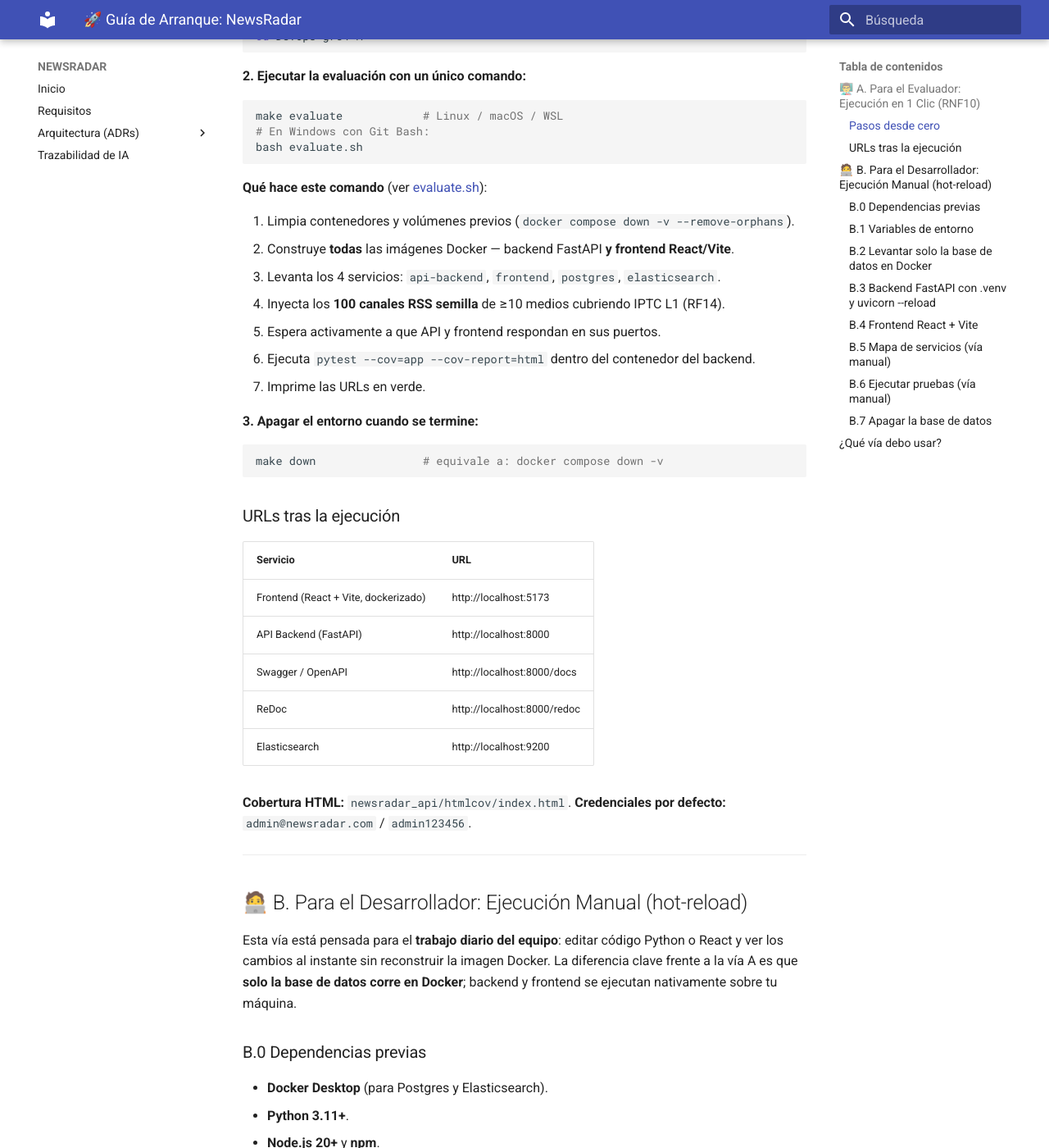
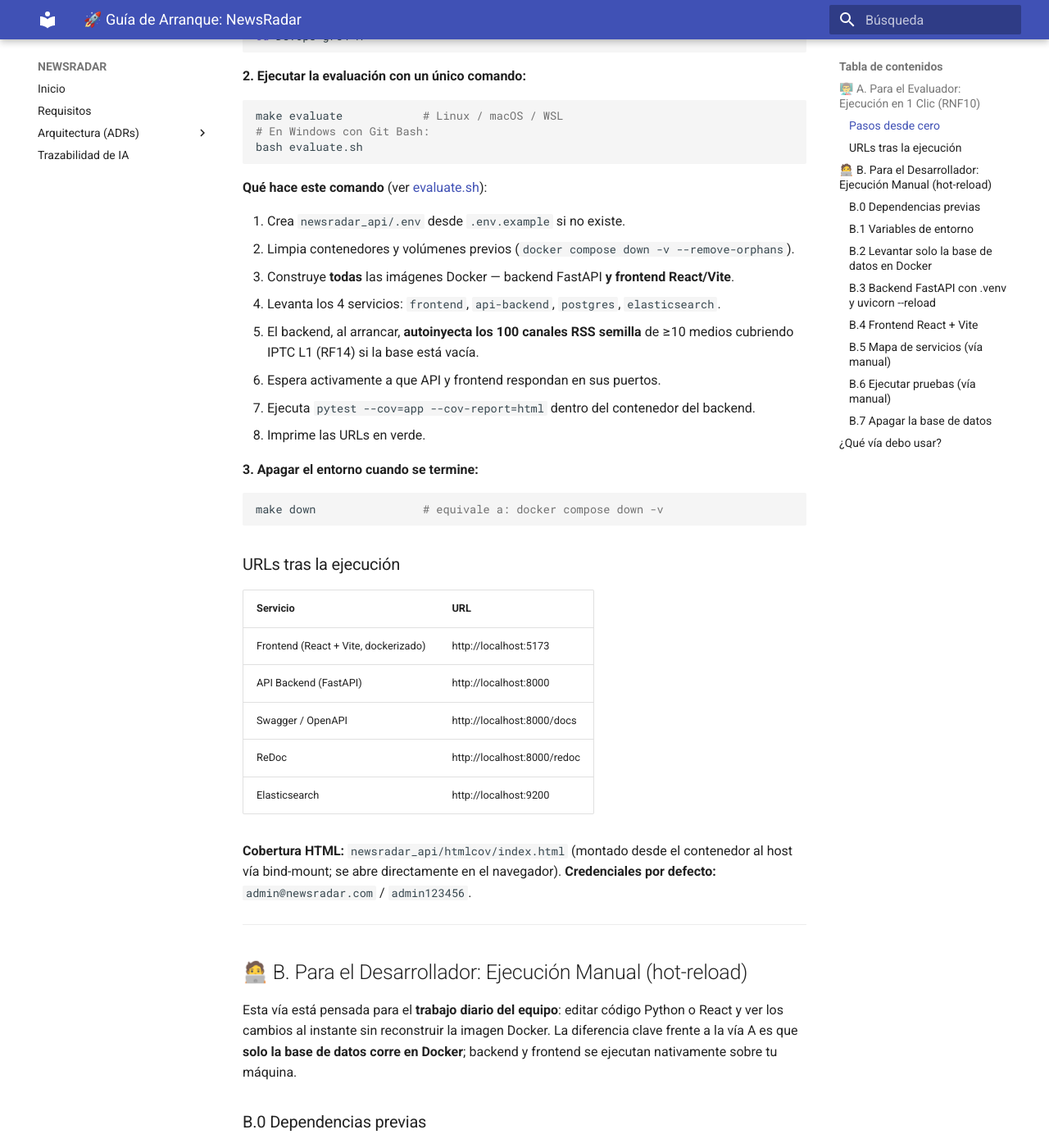
Before and after one commit to DevOpsUC3M-gr84-A/DevOps-gr84-A, an MkDocs documentation site: the page built from docs/quickstart.md, in a window 1280 px wide and 1400 px high, scrolled down 820 px. Shown: the whole window at 82% size. Built offline with MkDocs 1.6.1 and Material for MkDocs 9.7.7, drawn with Linux system fonts in a browser that asks for light colours.

Commit message:
fix: blindaje total de evaluacion RNF10, dockerizacion de tests y gestion automatica de .env

```diff
--- a/docker-compose.yml
+++ b/docker-compose.yml
@@ -33,6 +33,10 @@ services:
       # uvicorn solo necesita leer ficheros para detectar cambios; así
       # appuser nunca intentará escribir __pycache__ en el host.
       - ./newsradar_api/app:/app/app:ro
+      # Tests montados en :ro para que pytest los ejecute sin reconstruir la imagen.
+      - ./newsradar_api/tests:/app/tests:ro
+      # htmlcov en bind-mount: el evaluador abre el informe directamente desde su host.
+      - ./newsradar_api/htmlcov:/app/htmlcov
     # Override del CMD del Dockerfile para activar el reloader en local.
     # En producción la imagen se ejecuta con el CMD por defecto (sin --reload).
     command:
--- a/docs/quickstart.md
+++ b/docs/quickstart.md
@@ -37,13 +37,14 @@ bash evaluate.sh
 
 **Qué hace este comando** (ver [evaluate.sh](../evaluate.sh)):
 
-1. Limpia contenedores y volúmenes previos (`docker compose down -v --remove-orphans`).
-2. Construye **todas** las imágenes Docker — backend FastAPI **y frontend React/Vite**.
-3. Levanta los 4 servicios: `api-backend`, `frontend`, `postgres`, `elasticsearch`.
-4. Inyecta los **100 canales RSS semilla** de ≥10 medios cubriendo IPTC L1 (RF14).
-5. Espera activamente a que API y frontend respondan en sus puertos.
-6. Ejecuta `pytest --cov=app --cov-report=html` dentro del contenedor del backend.
-7. Imprime las URLs en verde.
+1. Crea `newsradar_api/.env` desde `.env.example` si no existe.
+2. Limpia contenedores y volúmenes previos (`docker compose down -v --remove-orphans`).
+3. Construye **todas** las imágenes Docker — backend FastAPI **y frontend React/Vite**.
+4. Levanta los 4 servicios: `frontend`, `api-backend`, `postgres`, `elasticsearch`.
+5. El backend, al arrancar, **autoinyecta los 100 canales RSS semilla** de ≥10 medios cubriendo IPTC L1 (RF14) si la base está vacía.
+6. Espera activamente a que API y frontend respondan en sus puertos.
+7. Ejecuta `pytest --cov=app --cov-report=html` dentro del contenedor del backend.
+8. Imprime las URLs en verde.
 
 **3. Apagar el entorno cuando se termine:**
 
@@ -61,7 +62,7 @@ make down                # equivale a: docker compose down -v
 | ReDoc                                | http://localhost:8000/redoc |
 | Elasticsearch                        | http://localhost:9200 |
 
-**Cobertura HTML:** `newsradar_api/htmlcov/index.html`.
+**Cobertura HTML:** `newsradar_api/htmlcov/index.html` (montado desde el contenedor al host vía bind-mount; se abre directamente en el navegador).
 **Credenciales por defecto:** `admin@newsradar.com` / `admin123456`.
 
 ---
```
Also changed, not shown: README.md (+2 -2 lines), 3 other files.
